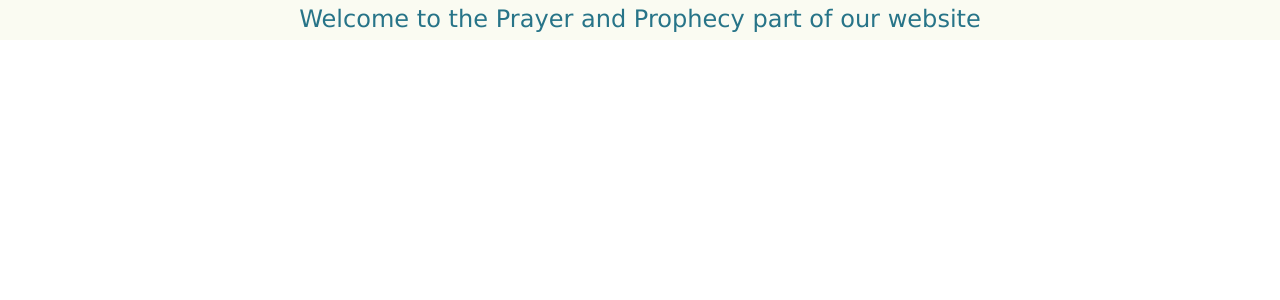
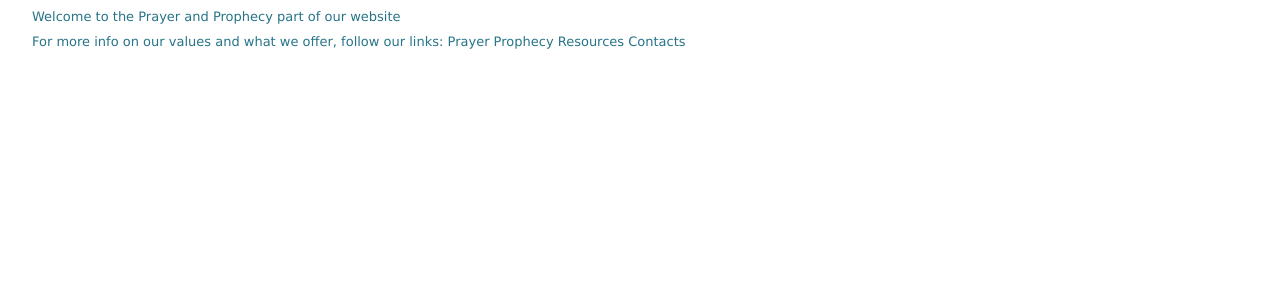
Before and after one commit to griffpatch/CPCYorkPP, a Jekyll site: the page built from pages/landing.md, in a window 1280 px wide. Shown: the top 300 px of the page. Built offline with Jekyll 4.4.1, drawn with Linux system fonts in a browser that asks for light colours.

Commit message:
Update landing.md

```diff
--- a/pages/landing.md
+++ b/pages/landing.md
@@ -1,8 +1,13 @@
 ---
 layout: page
-title: Prayer
-description: A Test page for Prayer
+title: Landing
+description: Landing
 ---
 
 Welcome to the Prayer and Prophecy part of our website
-======================================================
+
+For more info on our values and what we offer, follow our links:
+Prayer
+Prophecy
+Resources
+Contacts
```
